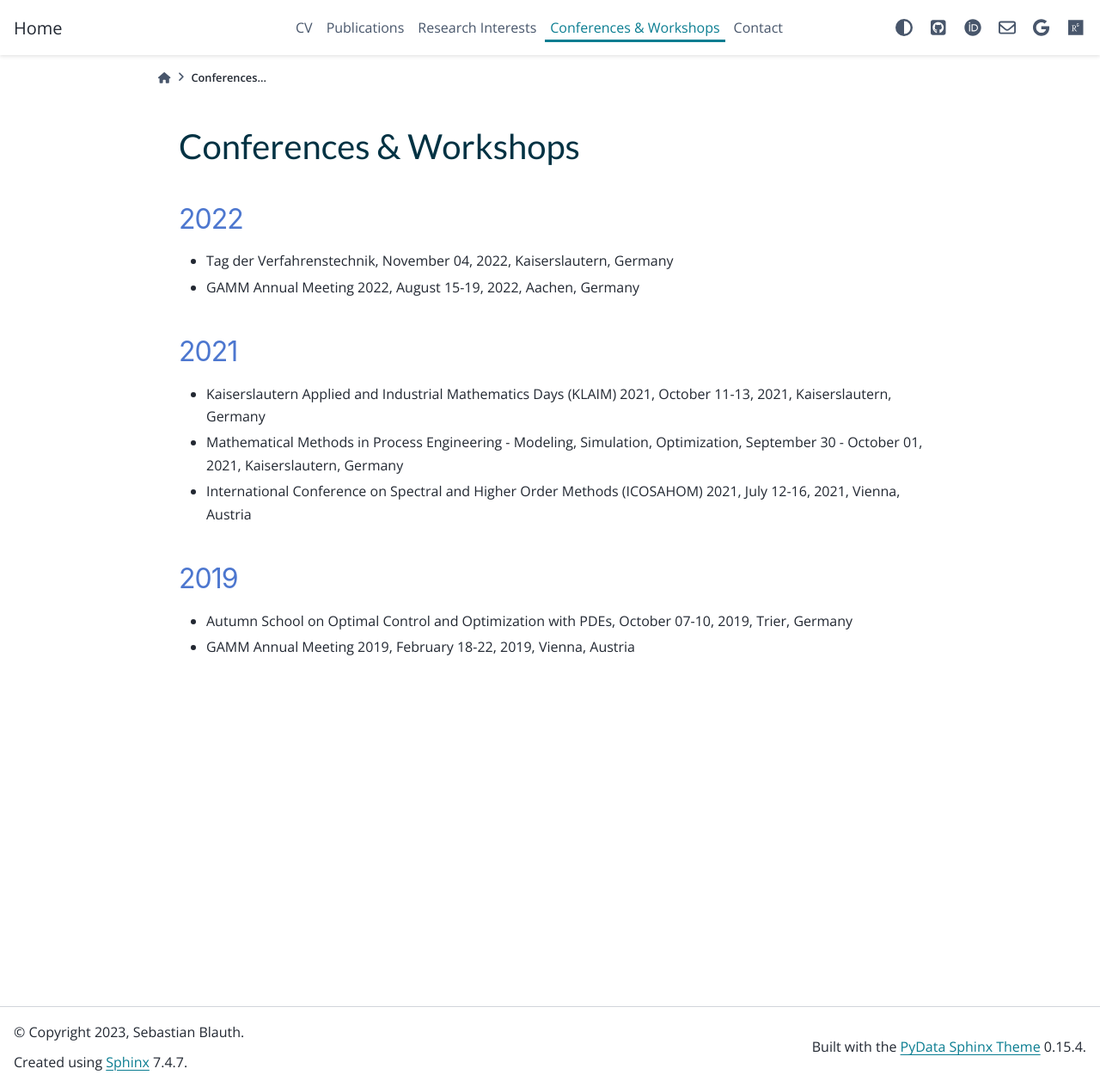
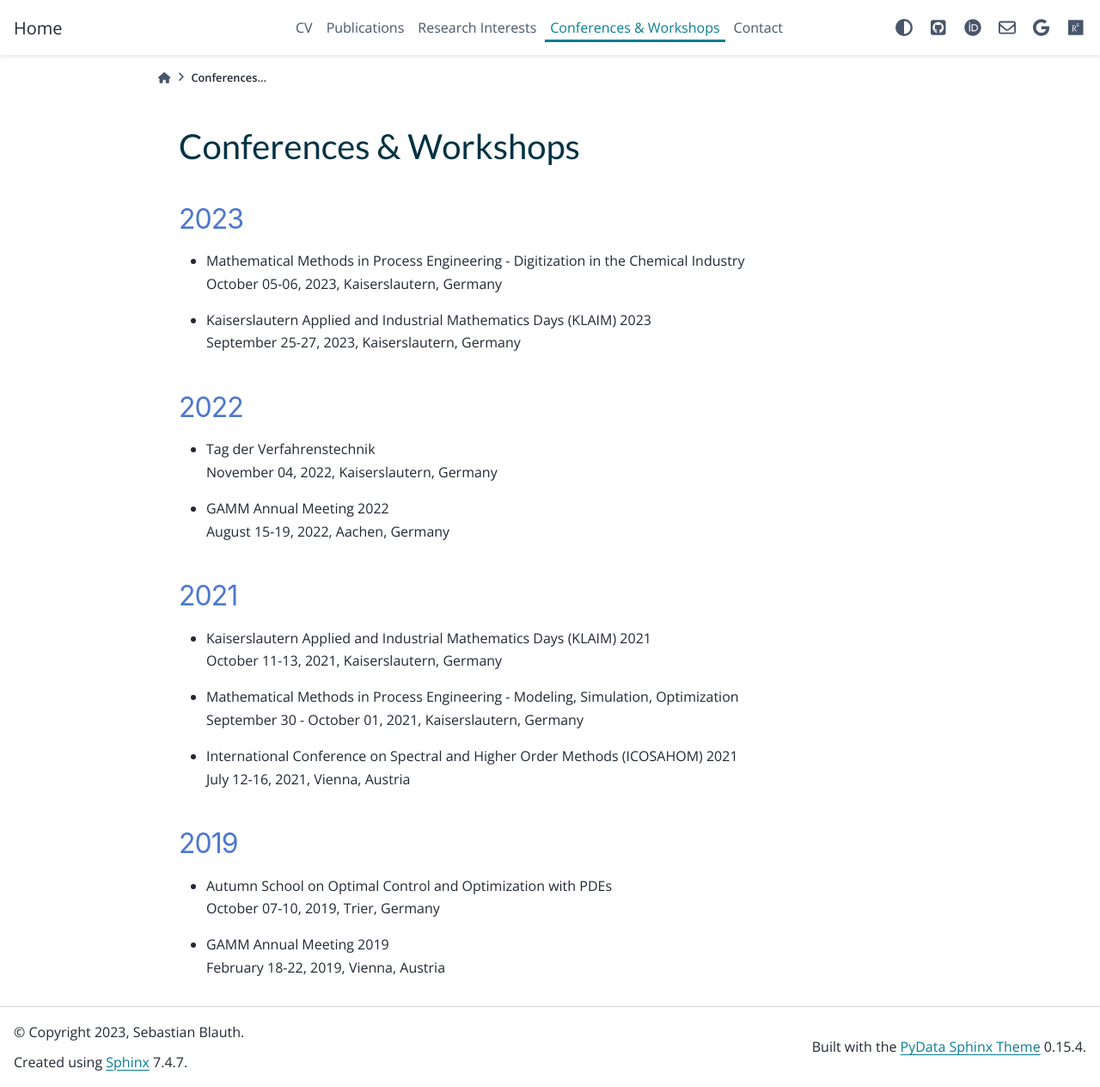
Before and after one commit to sblauth/sblauth.github.io, a Sphinx documentation site: the page built from source/conferences.rst, in a window 1280 px wide and 1264 px high. Shown: the whole window at 86% size. Built offline with Sphinx 7.4.7 and the PyData theme 0.15.4, drawn with Linux system fonts in a browser that asks for light colours.

Commit message:
Update conferences

```diff
--- a/source/conferences.rst
+++ b/source/conferences.rst
@@ -1,27 +1,45 @@
 Conferences & Workshops
 =======================
+
+2023
+----
+
+* | Mathematical Methods in Process Engineering - Digitization in the Chemical Industry
+  | October 05-06, 2023, Kaiserslautern, Germany
+
+* | Kaiserslautern Applied and Industrial Mathematics Days (KLAIM) 2023
+  | September 25-27, 2023, Kaiserslautern, Germany
+
+
 
 2022
 ----
 
-* Tag der Verfahrenstechnik, November 04, 2022, Kaiserslautern, Germany
+* | Tag der Verfahrenstechnik
+  | November 04, 2022, Kaiserslautern, Germany
 
-* GAMM Annual Meeting 2022, August 15-19, 2022, Aachen, Germany
+* | GAMM Annual Meeting 2022
+  | August 15-19, 2022, Aachen, Germany
 
 
 2021
 ----
 
-* Kaiserslautern Applied and Industrial Mathematics Days (KLAIM) 2021, October 11-13, 2021, Kaiserslautern, Germany
+* | Kaiserslautern Applied and Industrial Mathematics Days (KLAIM) 2021
+  | October 11-13, 2021, Kaiserslautern, Germany
 
-* Mathematical Methods in Process Engineering - Modeling, Simulation, Optimization, September 30 - October 01, 2021, Kaiserslautern, Germany
+* | Mathematical Methods in Process Engineering - Modeling, Simulation, Optimization
+  | September 30 - October 01, 2021, Kaiserslautern, Germany
 
-* International Conference on Spectral and Higher Order Methods (ICOSAHOM) 2021, July 12-16, 2021, Vienna, Austria
+* | International Conference on Spectral and Higher Order Methods (ICOSAHOM) 2021
+  | July 12-16, 2021, Vienna, Austria
 
 
 2019
 ----
 
-* Autumn School on Optimal Control and Optimization with PDEs, October 07-10, 2019, Trier, Germany
+* | Autumn School on Optimal Control and Optimization with PDEs
+  | October 07-10, 2019, Trier, Germany
 
-* GAMM Annual Meeting 2019, February 18-22, 2019, Vienna, Austria
+* | GAMM Annual Meeting 2019
+  | February 18-22, 2019, Vienna, Austria
--- a/source/cv.rst
+++ b/source/cv.rst
@@ -22,7 +22,7 @@
     * - 04/2014 - 02/2017
       - Bachelor studies, TU Kaiserslautern
     * - 03/2014
-      - Abitur (Paul-Schneider Gymnasium Meisenheim)
+      - A levels, Paul-Schneider Gymnasium Meisenheim
 
 
 
```
